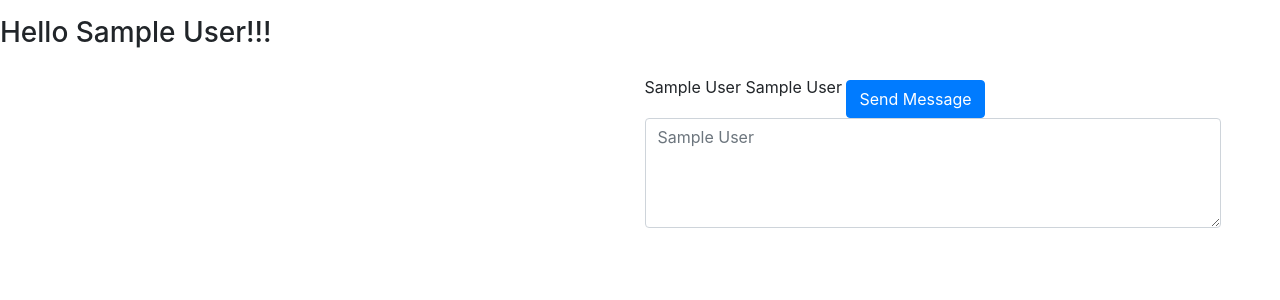
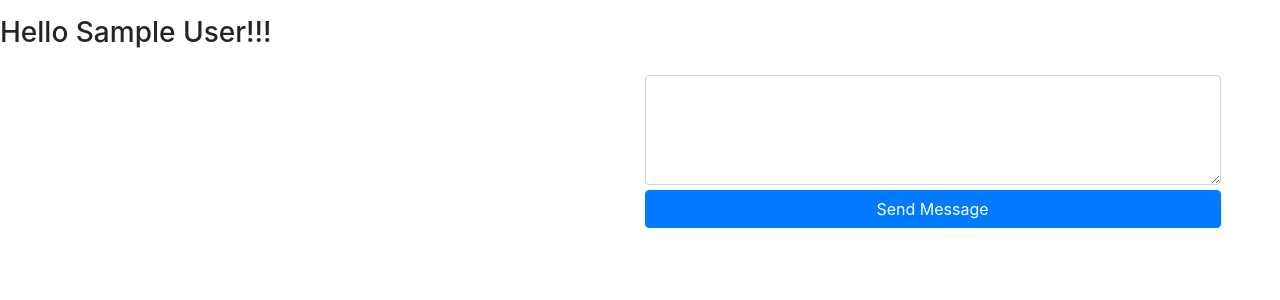
Before and after one commit to Mary-raccoon/Wall, a Flask app: page /wall in a window 1280 px wide. Shown: the part 48-348 px from the top of the page. Run offline with Flask 2, Linux system fonts and the light colour scheme; the visitor is signed in with stand-in values (Sample User, id 1); data that the repository does not hold is empty; some libraries are stand-ins or nearby versions.

Commit message:
new messages schema

```diff
--- a/server.py
+++ b/server.py
@@ -102,13 +102,10 @@ def login():
 @app.route("/wall")
 def wall():
     if "user_info" in session:
-        query = "SELECT * FROM users;"
-        friends = mysql.query_db(query)
         messages = mysql.query_db(
             'SELECT messages.message, '
             'messages.id,'
-            'messages.created_at,'
-            'messages.friend_id, '
+            'messages.created_at, '
             'messages.user_id, '
             'first_name '
             'FROM messages JOIN users ON messages.user_id = users.id')
@@ -121,7 +118,7 @@ def wall():
             'users.first_name, '
             'users.last_name '
             'FROM comments JOIN users ON comments.user_id = users.id')
-        return render_template('wall.html',friends=friends, messages=messages, comments=comments)
+        return render_template('wall.html', messages=messages, comments=comments)
     else:
         flash("You must login first!", "error")
         return redirect('/')
@@ -131,17 +128,15 @@ def wall():
 def create_msg():
     message = request.form['message']
     user_id = session['user_info']
-    friend_id = request.form['friend_id']
     print(message)
     print(user_id)
     if len(message) > 0:
-        query = "INSERT INTO messages (user_id, message, friend_id, created_at, updated_at) " \
-                "VALUES (%(user_id)s, %(message)s, %(friend_id)s, NOW(), NOW())"
+        query = "INSERT INTO messages (user_id, message, created_at, updated_at) " \
+                "VALUES (%(user_id)s, %(message)s, NOW(), NOW())"
 
         data = {
             'user_id': user_id,
-            'message': message,
-            'friend_id': friend_id
+            'message': message
         }
         print(data)
         mysql.query_db(query, data)
--- a/static/css/style1.css
+++ b/static/css/style1.css
@@ -51,9 +51,9 @@
     margin-left: 15%;
     margin-top: 10px;
 }
-.delete_btn{
-    display: inline-flex;
-}
+/* .delete_btn{
+    text-align: center;
+} */
 .btn-primary{
     vertical-align: top;
     margin-top: 5px;
--- a/templates/wall.html
+++ b/templates/wall.html
@@ -7,7 +7,6 @@
     <script src="https://code.jquery.com/jquery-3.3.1.slim.min.js" integrity="sha384-q8i/X+965DzO0rT7abK41JStQIAqVgRVzpbzo5smXKp4YfRvH+8abtTE1Pi6jizo" crossorigin="anonymous"></script>
     <script src="https://cdnjs.cloudflare.com/ajax/libs/popper.js/1.14.3/umd/popper.min.js" integrity="sha384-ZMP7rVo3mIykV+2+9J3UJ46jBk0WLaUAdn689aCwoqbBJiSnjAK/l8WvCWPIPm49" crossorigin="anonymous"></script>
     <script src="https://stackpath.bootstrapcdn.com/bootstrap/4.1.3/js/bootstrap.min.js" integrity="sha384-ChfqqxuZUCnJSK3+MXmPNIyE6ZbWh2IMqE241rYiqJxyMiZ6OW/JmZQ5stwEULTy" crossorigin="anonymous"></script>
-    <!-- <script src="https://ajax.googleapis.com/ajax/libs/jquery/3.3.1/jquery.min.js"></script> -->
 
     <link rel="stylesheet" href="https://stackpath.bootstrapcdn.com/bootstrap/4.1.3/css/bootstrap.min.css" integrity="sha384-MCw98/SFnGE8fJT3GXwEOngsV7Zt27NXFoaoApmYm81iuXoPkFOJwJ8ERdknLPMO" crossorigin="anonymous">
 
@@ -34,7 +33,7 @@
                 {% if m.user_id == session["user_info"] %}
                     <form action="/delete_msg" method="POST">
                         <input type="hidden" name="message_id" value="{{ m.id }}">
-                        <input type="submit" value="Delete" class="btn btn-danger btn-block delete_btn">
+                        <input type="submit" value="Delete" class="btn btn-danger btn-sm btn-block">
                     </form>
                 {% endif %}
                 <p class="message">"{{ m.message }}"</p>
@@ -58,20 +57,14 @@
 
         {% endfor %}
     </div>
-    <!-- <h3 id="head">Send a message to:</h3> -->
+
     <div id="new_msg">
-        {% for f in friends %}
-            {% if session["user_info"] != f.id %}
             <div class="send_message">
                 <form action="/create_msg" method="POST">
-                    <input type="hidden" name="friend_id" value="{{ f.id }}">
-                    <label for="message"> {{ f["first_name"] }} {{ f["last_name"] }} </label>
-                    <input type="submit" value="Send Message" class="btn btn-primary">
-                    <textarea name="message" placeholder="{{ f["first_name"] }}" id=message cols="30" rows="4" class="form-control"></textarea>
+                    <textarea name="message" id=message cols="30" rows="4" class="form-control"></textarea>
+                    <input type="submit" value="Send Message" class="btn btn-block btn-primary" >
                 </form>
             </div>
-            {% endif %}
-        {% endfor %}
     </div>
 </body>
 </html>
```
Also changed, not shown: 2 other files.
